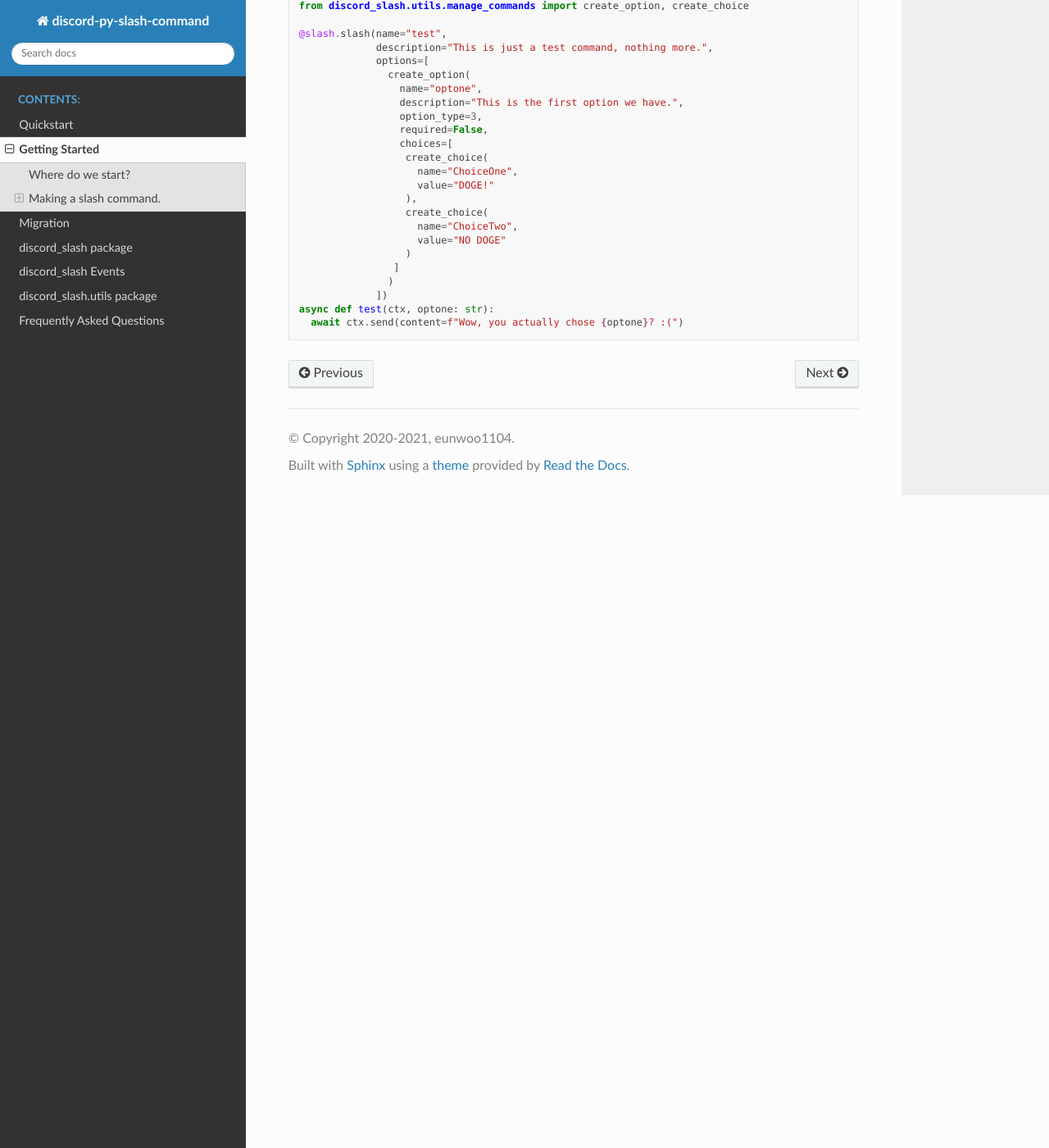
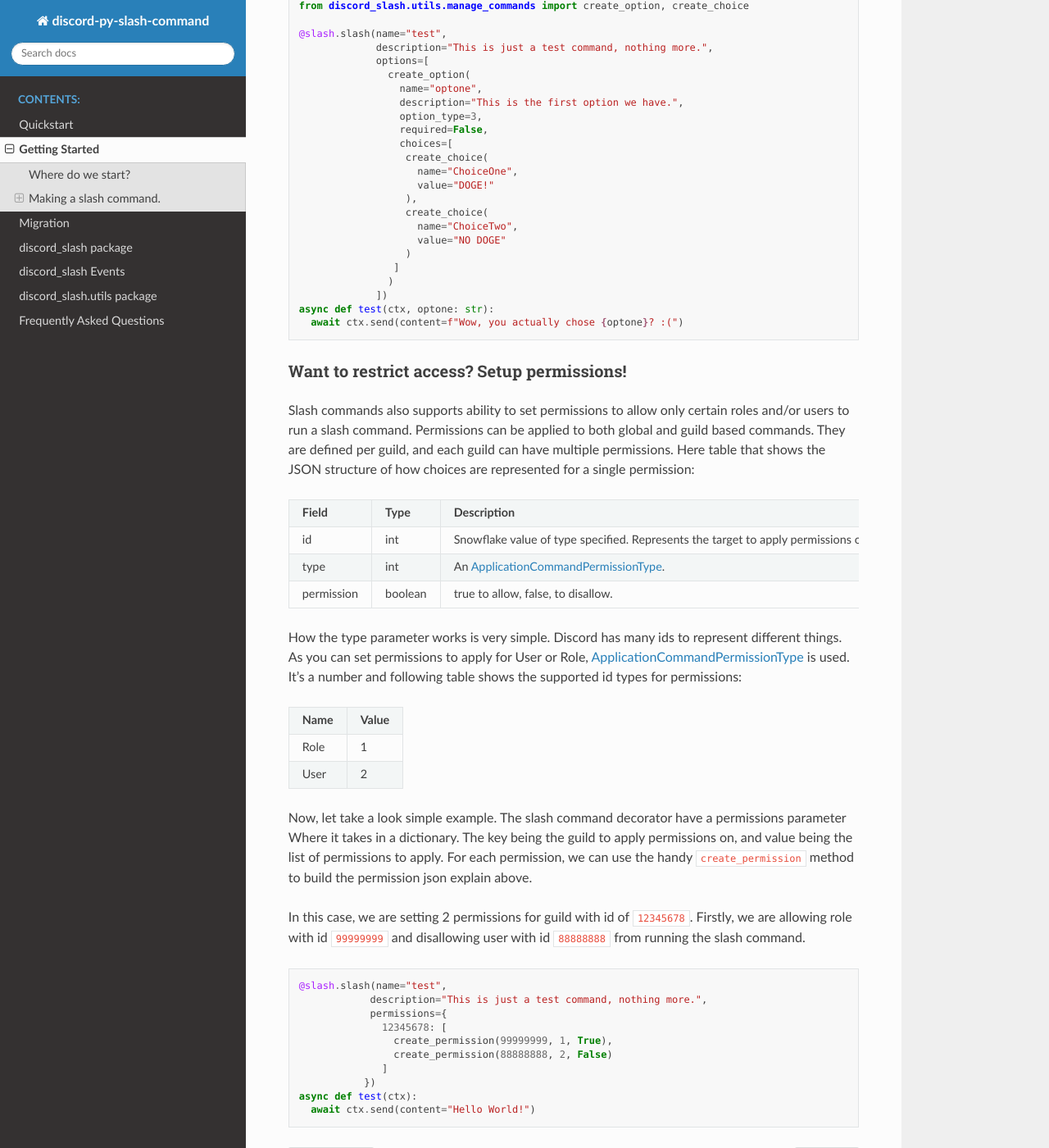
Before and after one commit to interactions-py/interactions.py, a Sphinx documentation site: the page built from docs/gettingstarted.rst, in a window 1280 px wide and 1400 px high, scrolled down 3942 px. Shown: the whole window at 82% size. Built offline with Sphinx 7.4.7 and the Read the Docs theme 2.0.0, drawn with Linux system fonts in a browser that asks for light colours.

Commit message:
Add wiki guide for permissions.

```diff
--- a/docs/gettingstarted.rst
+++ b/docs/gettingstarted.rst
@@ -229,7 +229,59 @@ a string or integer. Below is an implementation of this design in the Python cod
   async def test(ctx, optone: str):
     await ctx.send(content=f"Wow, you actually chose {optone}? :(")
 
+Want to restrict access? Setup permissions!
+-------------------------------------------
+
+Slash commands also supports ability to set permissions to allow only certain roles and/or users
+to run a slash command. Permissions can be applied to both global and guild based commands. They
+are defined per guild, and each guild can have multiple permissions. Here table that shows the JSON
+structure of how choices are represented for a single permission:
+
++-------------+--------------------------------------------+-----------------------------------------------------------------------------------------------------+
+| **Field**   | **Type**                                   | **Description**                                                                                     |
++-------------+--------------------------------------------+-----------------------------------------------------------------------------------------------------+
+| id          | int                                        | Snowflake value of type specified. Represents the target to apply permissions on.                   |
++-------------+--------------------------------------------+-----------------------------------------------------------------------------------------------------+
+| type        | int                                        | An `ApplicationCommandPermissionType`_.                                                             |
++-------------+--------------------------------------------+-----------------------------------------------------------------------------------------------------+
+| permission  | boolean                                    | true to allow, false, to disallow.                                                                  |
++-------------+--------------------------------------------+-----------------------------------------------------------------------------------------------------+
+
+How the type parameter works is very simple. Discord has many ids to represent different things. As you can
+set permissions to apply for User or Role, `ApplicationCommandPermissionType`_ is used. It's a number and
+following table shows the supported id types for permissions:
+
++-------------------+-----------+
+| **Name**          | **Value** |
++-------------------+-----------+
+| Role              | 1         |
++-------------------+-----------+
+| User              | 2         |
++-------------------+-----------+
+
+Now, let take a look simple example. The slash command decorator have a permissions parameter Where
+it takes in a dictionary. The key being the guild to apply permissions on, and value being the list
+of permissions to apply. For each permission, we can use the handy ``create_permission`` method to
+build the permission json explain above.
+
+In this case, we are setting 2 permissions for guild with id of ``12345678``. Firstly, we are allowing
+role with id ``99999999`` and disallowing user with id ``88888888`` from running the slash command.
+
+.. code-block:: python
+
+  @slash.slash(name="test",
+              description="This is just a test command, nothing more.",
+              permissions={
+                12345678: [
+                  create_permission(99999999, 1, True),
+                  create_permission(88888888, 2, False)
+                ]
+             })
+  async def test(ctx):
+    await ctx.send(content="Hello World!")
+
 .. _quickstart: https://discord-py-slash-command.readthedocs.io/en/latest/quickstart.html
 .. _ApplicationCommandOptionType: https://discord.com/developers/docs/interactions/slash-commands#applicationcommandoptiontype
 .. _ApplicationCommandOptionChoice: https://discord.com/developers/docs/interactions/slash-commands#applicationcommandoptionchoice
 .. _ApplicationCommandOption: https://discord.com/developers/docs/interactions/slash-commands#applicationcommandoption
+.. _ApplicationCommandPermissionType: https://discord.com/developers/docs/interactions/slash-commands#applicationcommandpermissions
```
